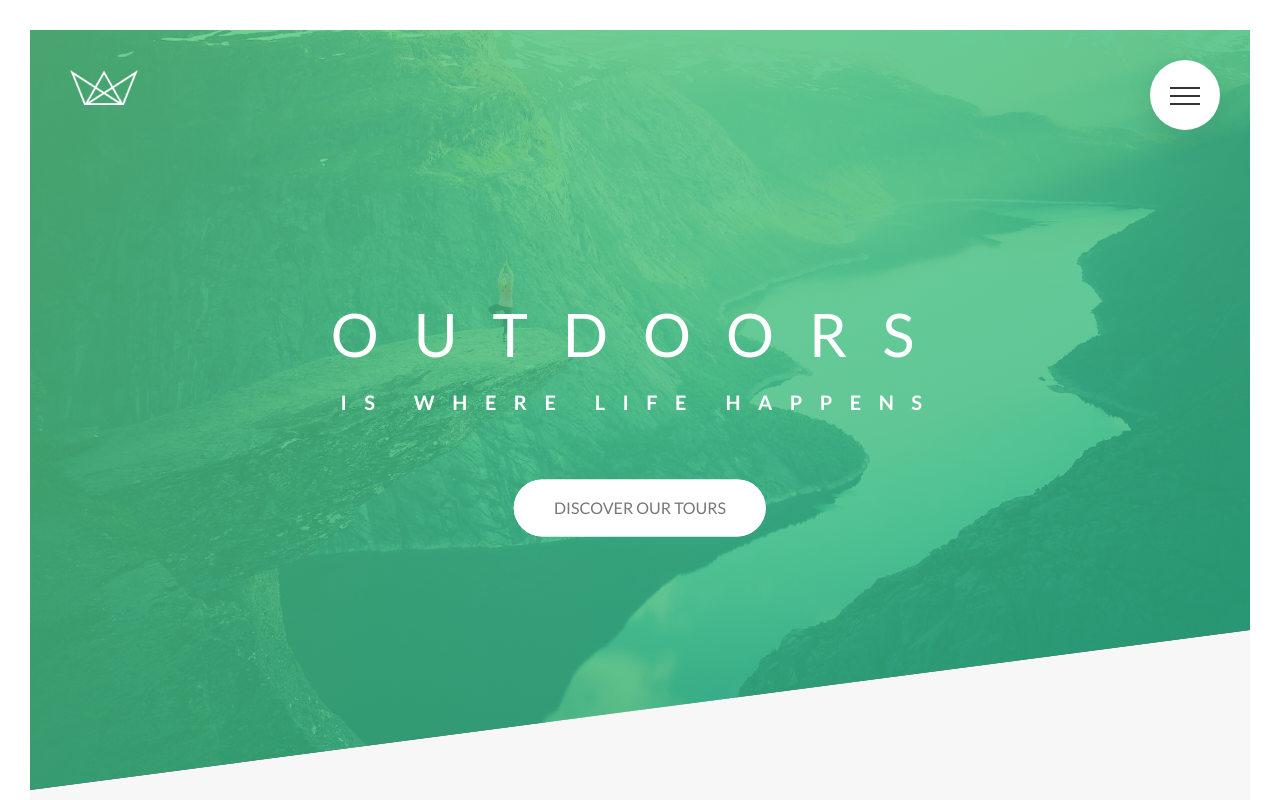
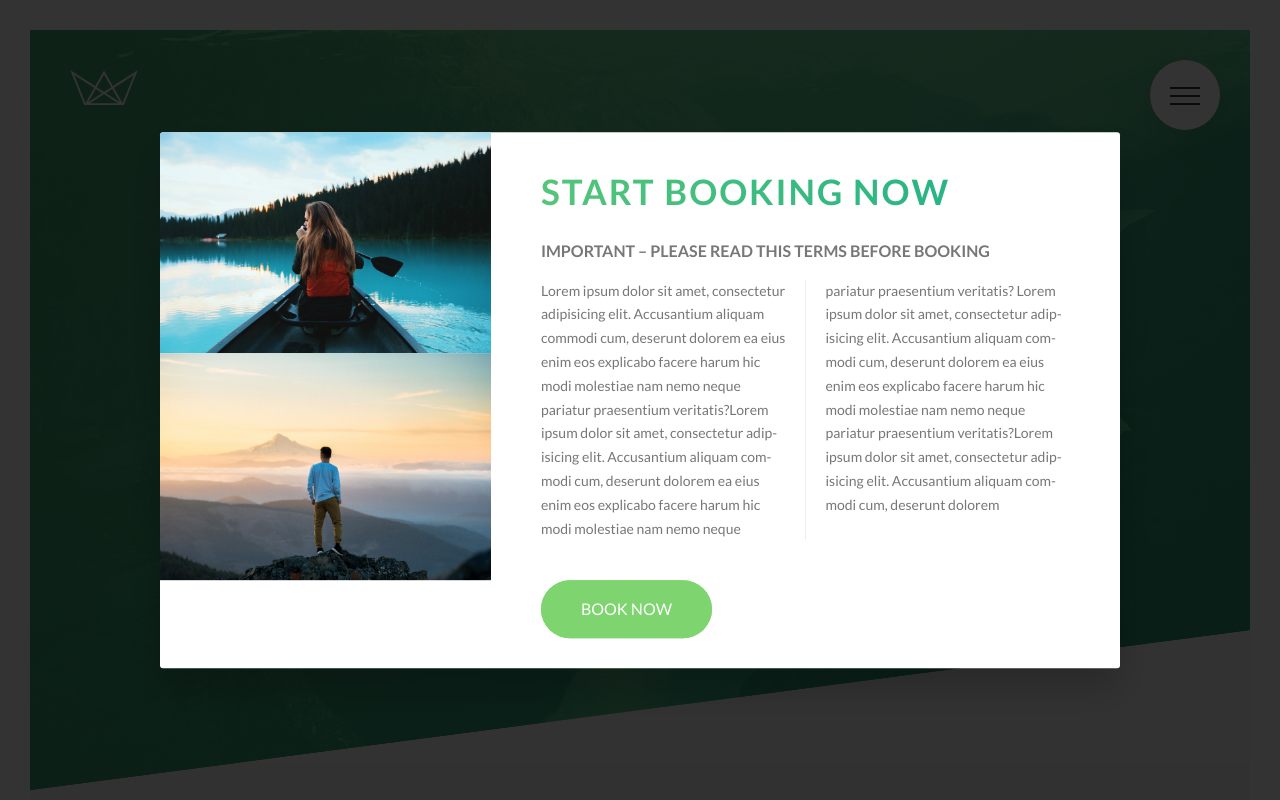
Before and after one commit to matheusalxds/Advance-CSS-Course-Natours, a website: page index.html in a window 1280 px wide. Shown: the top 800 px of the page. Drawn offline with Linux system fonts and the light colour scheme.

Commit message:
Created the style of popup

```diff
--- a/index.html
+++ b/index.html
@@ -391,5 +391,27 @@
         </div>
       </div>
     </footer>
+    <div class="popup">
+      <div class="popup__content">
+        <div class="popup__left">
+          <img src="./img/nat-8.jpg" alt="Tour photo" class="popup__img">
+          <img src="./img/nat-9.jpg" alt="Tour photo" class="popup__img">
+        </div>
+        <div class="popup__right">
+          <h2 class="heading-secondary u-margin-bottom-small">Start booking now</h2>
+          <h3 class="heading-tertiary u-margin-bottom-small">Important &ndash; Please read this terms before booking</h3>
+          <p class="popup__text">
+            Lorem ipsum dolor sit amet, consectetur adipisicing elit. Accusantium aliquam commodi cum, deserunt dolorem
+            ea eius enim eos explicabo facere harum hic modi molestiae nam nemo neque pariatur praesentium veritatis?Lorem
+            ipsum dolor sit amet, consectetur adipisicing elit. Accusantium aliquam commodi cum, deserunt dolorem
+            ea eius enim eos explicabo facere harum hic modi molestiae nam nemo neque pariatur praesentium veritatis?
+            Lorem ipsum dolor sit amet, consectetur adipisicing elit. Accusantium aliquam commodi cum, deserunt dolorem
+            ea eius enim eos explicabo facere harum hic modi molestiae nam nemo neque pariatur praesentium veritatis?Lorem
+            ipsum dolor sit amet, consectetur adipisicing elit. Accusantium aliquam commodi cum, deserunt dolorem
+          </p>
+          <a href="#" class="btn btn--green">Book now</a>
+        </div>
+      </div>
+    </div>
   </body>
 </html>
--- a/sass/abstracts/_mixins.scss
+++ b/sass/abstracts/_mixins.scss
@@ -5,3 +5,10 @@
     clear: both;
   }
 }
+
+@mixin absCenter {
+  position: absolute;
+  top: 50%;
+  left: 50%;
+  transform: translate(-50%, -50%);
+}
--- /dev/null
+++ b/sass/components/_popup.scss
@@ -0,0 +1,54 @@
+.popup {
+  height: 100vh;
+  width: 100%;
+  position: fixed;
+  top: 0;
+  left: 0;
+  background-color: rgba($color-black, .8);
+  z-index: 50;
+
+  &__content {
+    @include absCenter;
+    width: 75%;
+    height: 50rem;
+    background-color: $color-white;
+    box-shadow: 0 2rem 4rem rgba($color-black, .2);
+    border-radius: 3px;
+    display: table;
+    overflow: hidden;
+  }
+
+  &__left {
+    width: 34.2%;
+    display: table-cell;
+  }
+
+  &__right {
+    width: 65%;
+    display: table-cell;
+    vertical-align: middle;
+    padding: 3rem 5rem;
+  }
+
+  &__img {
+    display: block;
+    width: 100%;
+  }
+
+  &__text {
+    font-size: 1.4rem;
+    margin-bottom: 4rem;
+
+    -moz-column-count: 2;
+    -moz-column-gap: 4rem;
+    -moz-column-rule: 1px solid $color-grey-light-2;
+    column-count: 2;
+    column-gap: 4rem;
+    column-rule: 1px solid $color-grey-light-2;
+
+    -moz-hyphens: auto;
+    -ms-hyphens: auto;
+    -webkit-hyphens: auto;
+    hyphens: auto;
+  }
+}
--- a/sass/main.scss
+++ b/sass/main.scss
@@ -13,6 +13,7 @@
 @import "components/composition";
 @import "components/feature-box";
 @import "components/form";
+@import "components/popup";
 @import "components/story";
 
 @import "layout/footer";
```
Also changed, not shown: css/style.css.
